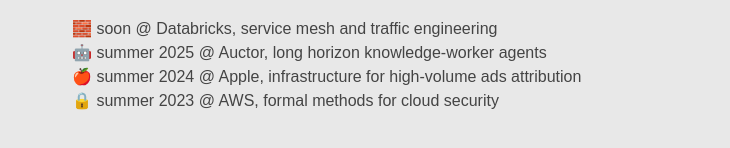
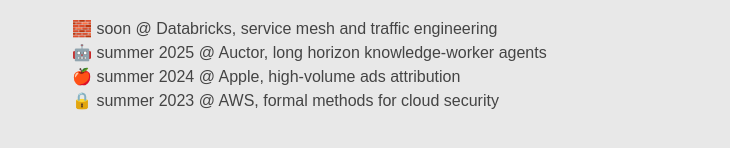
Before and after one commit to tjbai/front_new, a website built with Vite: page index.html in a window 1280 px wide. Shown: the part 516-664 px from the top of the page, without its empty margins (248-978 px from the left). Built offline with nearby package versions, Linux system fonts and the light colour scheme; files whose address does not match are found by name.

Commit message:
another tweak

```diff
--- a/index.html
+++ b/index.html
@@ -47,7 +47,7 @@
             <ul>
                 <li>🧱 soon @ Databricks, service mesh and traffic engineering</li>
                 <li>🤖 summer 2025 @ Auctor, long horizon knowledge-worker agents</li>
-                <li>🍎 summer 2024 @ Apple, infrastructure for high-volume ads attribution</li>
+                <li>🍎 summer 2024 @ Apple, high-volume ads attribution</li>
                 <li>🔒 summer 2023 @ AWS, formal methods for cloud security</li>
             </ul>
         </div>
```
